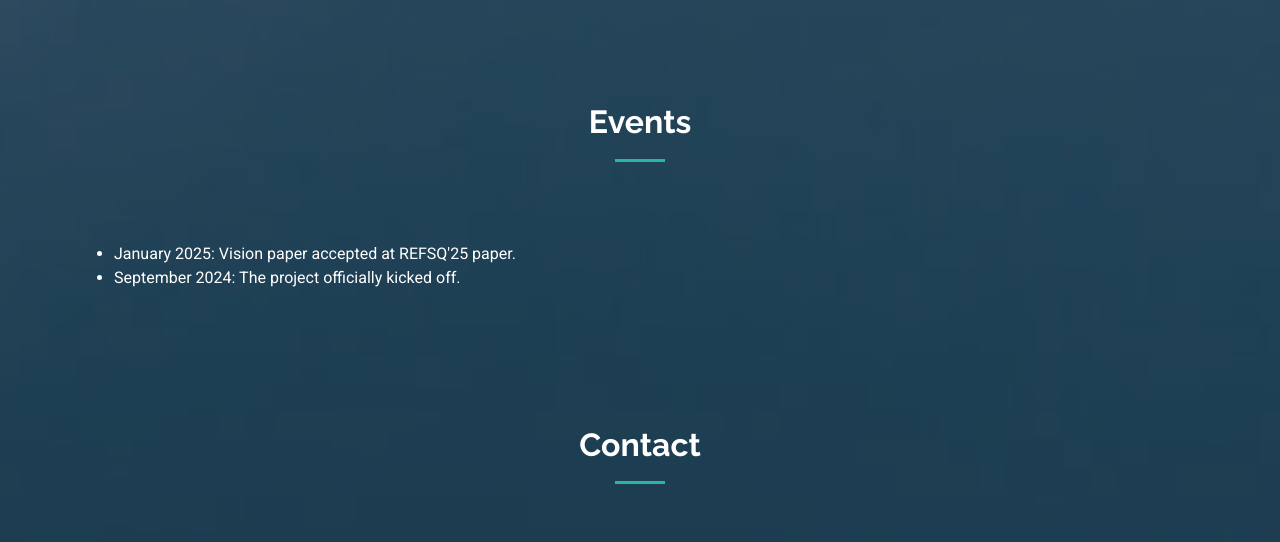
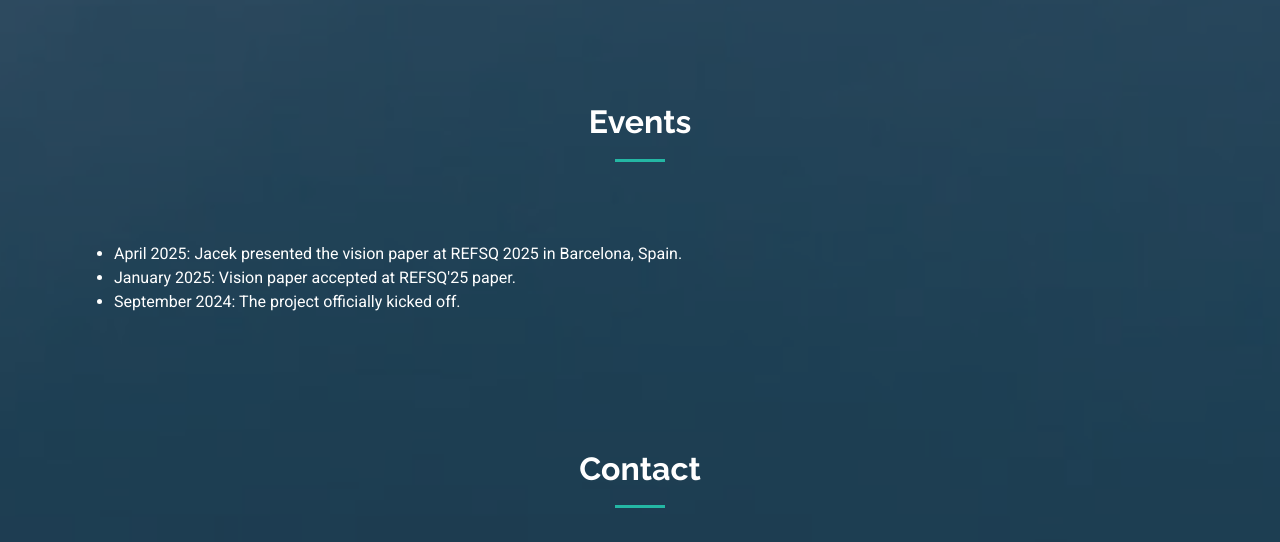
Before and after one commit to prompt-me/prompt-me.github.io, a plain HTML site: page index.html in a window 1280 px wide. Shown: the part 3308-3850 px from the top of the page. Drawn offline with Linux system fonts and the light colour scheme.

Commit message:
update
update

```diff
--- a/index.html
+++ b/index.html
@@ -253,6 +253,7 @@
       <div class="content col-xl-12 d-flex flex-column" data-aos="fade-up" data-aos-delay="100">
 
         <ul>
+          <li>April 2025: Jacek presented the vision paper at REFSQ 2025 in Barcelona, Spain.</li>
           <li>January 2025: Vision paper accepted at REFSQ'25 paper.</li>
           <li>September 2024: The project officially kicked off.</li>
         </ul>
```
